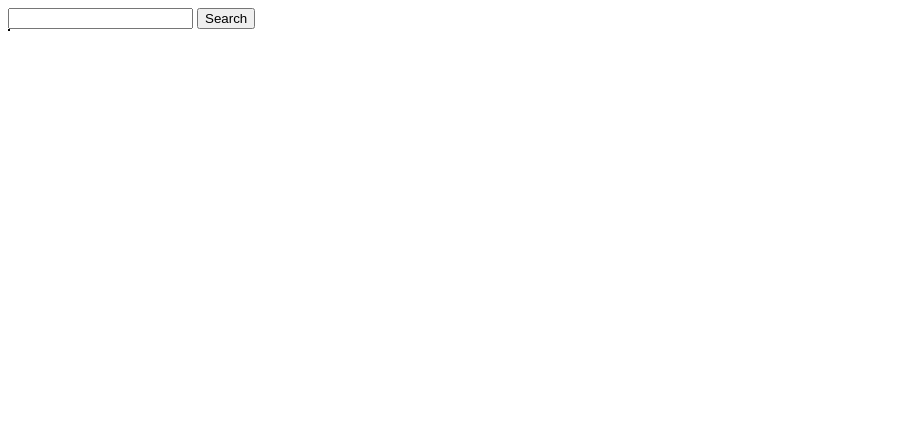
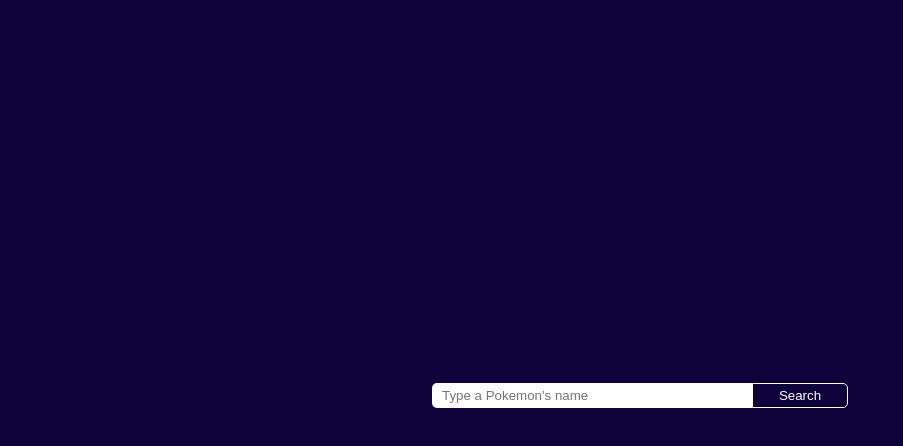
Before and after one commit to Emmanuel-Jose/PokeApi, a website built with webpack: page src/index.html in a window 1280 px wide. Shown: the whole page, without its empty margins (0-903 px from the left). Built offline with nearby package versions, Linux system fonts and the light colour scheme.

Commit message:
interface improvments

```diff
--- a/src/index.html
+++ b/src/index.html
@@ -8,20 +8,18 @@
 </head>
 <body>
 
-    <article>
-        <input type="search" class="search-bar">
-        <button>Search</button>
-    </article>
+    <section class="main-container">
+        <article>
+            <input type="search" class="search-bar" placeholder="Type a Pokemon's name">
+            <button>Search</button>
+        </article>
 
-    <section>
-        <div class="pokemon-container">
-            <div class="pokemon-container-img">
+        <section>
+            <div class="pokemon-container">
                 <!-- <img src="./assets/25.png" alt="pokemon-img" class="pokemon-img"> -->
-            </div>
-            <div class="pokemon-container-name">
                 <!-- <h2 class="pokemon-name">Pikachu</h2> -->
             </div>
-        </div>
+        </section>
     </section>
 
 </body>
--- a/src/js/componentes.js
+++ b/src/js/componentes.js
@@ -1,10 +1,9 @@
 import { getPokemon } from "./http-provider";
 
 // References html
-const pokemonContainerImg  = document.querySelector( '.pokemon-container-img' );
-const pokemonContainerName = document.querySelector( '.pokemon-container-name' );
-const searchBar   = document.querySelector( '.search-bar' );
-const btnSearch   = document.querySelector( 'button' );
+const pokemonContainer = document.querySelector( '.pokemon-container' );
+const searchBar        = document.querySelector( '.search-bar' );
+const btnSearch        = document.querySelector( 'button' );
 
 // Events
 const events = () => {
@@ -27,20 +26,20 @@ const drawPokemon = ( pokemon ) => {
 
     //create the elements and draw the elements in the html
 
-    pokemonContainerImg.innerHTML  = '';
-    pokemonContainerName.innerHTML = '';
+    pokemonContainer.innerHTML  = '';
 
     const pokemonImg = document.createElement( 'img' );
     pokemonImg.src = pokemon.sprites.front_default;
     pokemonImg.classList.add( 'pokemon-img' );
     pokemonImg.dataset.id = pokemon.id;
 
-    pokemonContainerImg.append( pokemonImg );
+    pokemonContainer.append( pokemonImg );
 
     const pokemonName = document.createElement( 'h2' );
+    pokemonName.classList.add( 'pokemon-name' );
     pokemonName.innerText = pokemon.name;
 
-    pokemonContainerName.append( pokemonName );
+    pokemonContainer.append( pokemonName );
 
     console.log( pokemon );
     console.log( pokemon.sprites.front_default );
--- a/src/styles.css
+++ b/src/styles.css
@@ -1,5 +1,66 @@
 
-.pokemon-container-img{
-    border: 1px solid black;
-    width: fit-content;
+/* Document */
+
+*{
+    margin: 0;
+    padding: 0;
 }
+
+body{
+    font-family: monospace;
+}
+
+
+
+.main-container{
+    background-color: #0d023a;
+    width: 100%;
+    height: 100vh;
+    display: flex;
+    justify-content: center;
+    align-items: center;
+    flex-direction: column;
+    gap: 10px;
+}
+
+/* Search bar */
+
+article{
+    /* background-color: red; */
+    width: 50%;
+    display: flex;
+    justify-content: center;
+    align-items: center;
+}
+
+.search-bar{
+    width: 50%;
+    height: 25px;
+    border-radius: 5px 0 0 5px;
+    border: none;
+    outline: none;
+    padding: 0 0 0 10px;
+}
+
+button{
+    border-radius: 0 5px 5px 0;
+    height: 100%;
+    width: 15%;
+    border: none;
+    background-color: #0d023a;
+    color: white;
+    border: 1px solid white;
+}
+
+
+
+/* pokemon img */
+
+.pokemon-container{
+    display: flex;
+    flex-direction: column;
+    justify-content: center;
+    align-items: center;
+    gap: 5px;
+    color: white;
+}
```
